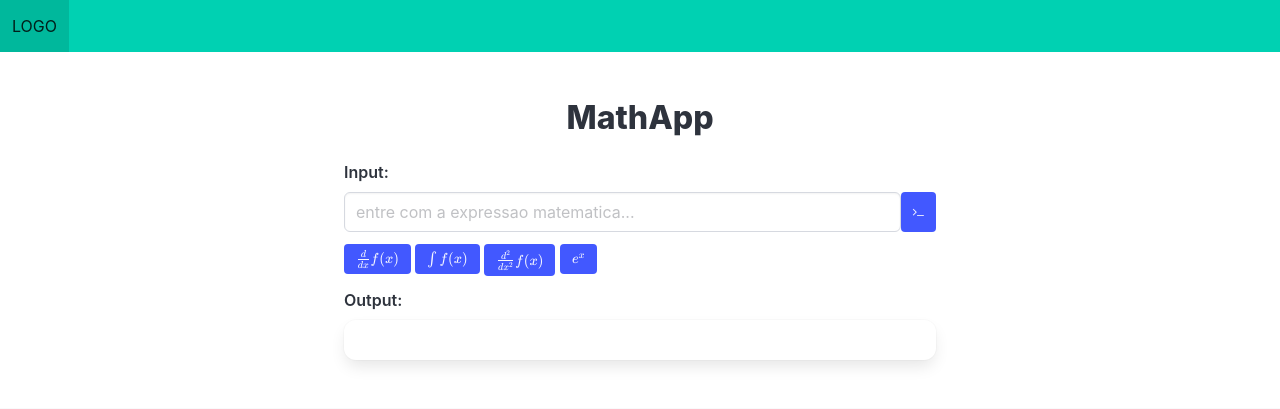
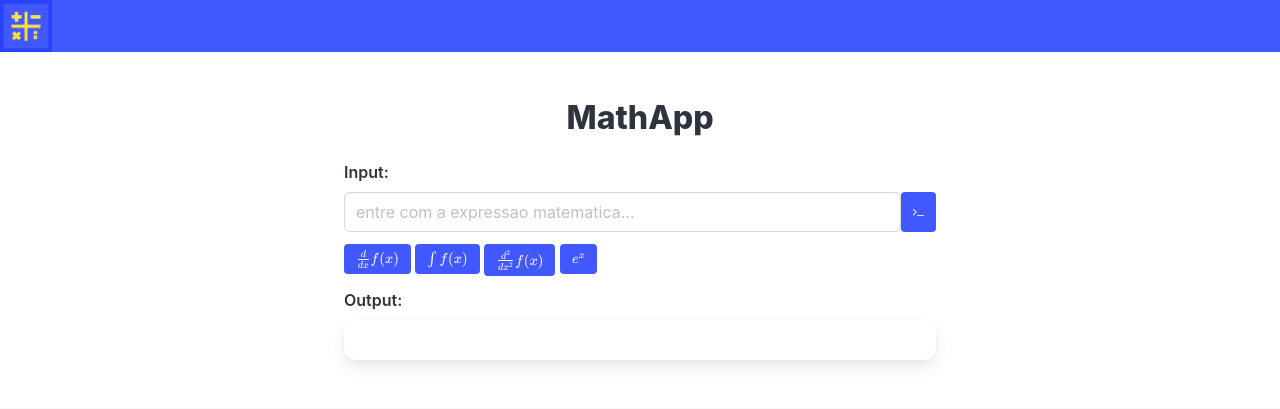
Before and after one commit to ricardobr3no/MathApp, a Flask app: template mathapp/templates/index.html in a window 1280 px wide. Shown: the top 409 px of the page. Run offline with Flask 3, Linux system fonts and the light colour scheme; the template is opened without the code that fills it, so the values that code supplies are empty.

Commit message:
add: add logo

```diff
--- a/mathapp/static/css/template.css
+++ b/mathapp/static/css/template.css
@@ -1,5 +1,9 @@
 .formulario {
   width: 50%;
+}
+
+.logo {
+  scale: 1.6;
 }
 
 #output {
--- a/mathapp/templates/index.html
+++ b/mathapp/templates/index.html
@@ -22,10 +22,12 @@
 </head>
 
 <body>
+
   <header>
-    <nav class="navbar is-primary" role="navigation" aria-label="main navigation">
+    <nav class="navbar is-link" role="navigation" aria-label="main navigation">
       <div class="navbar-brand">
-        <a class="navbar-item" href="/"> LOGO </a>
+        <a class="navbar-item" href="/"> <img class="logo" src="{{url_for('static', filename='assets/logo.jpg')}}"
+            alt=""> </a>
       </div>
     </nav>
   </header>
@@ -34,7 +36,7 @@
     <h1 class="title">MathApp</h1>
 
     <!--INPUT-->
-    <form class="formulario" id="form" method="POST">
+    <form class="formulario" id="form" method="POST" onkeydown="submitEnter()">
       <div class="field">
         <label for="" class="label">Input: </label>
         <!--barra de input 1-->
@@ -94,19 +96,28 @@
 
   <script>
 
+    const formulario = document.getElementById('form');
     const formulaInput = document.getElementById('entrada');
     const element = document.getElementById('element');
 
+    function submitEnter() {
+      formulario.addEventListener('keypress', (e) => {
+        if (e.key === "Enter" && formulaInput.value !== "") {
+          console.log(e);
+          formulario.submit();
+        }
+      });
+    }
+
     formulaInput.addEventListener("keyup", (e) => {
-
       katex.render(formulaInput.value, element, {
         throwOnError: false
       })
     });
 
-    // katex.render(formulaInput.value, element, {
-    //   throwOnError: false
-    // });
+    katex.render(formulaInput.value, element, {
+      throwOnError: false
+    });
 
     const addFunction = (typeFunction) => {
       switch (typeFunction) {
```
Also changed, not shown: mathapp/static/assets/logo.jpg (added).
